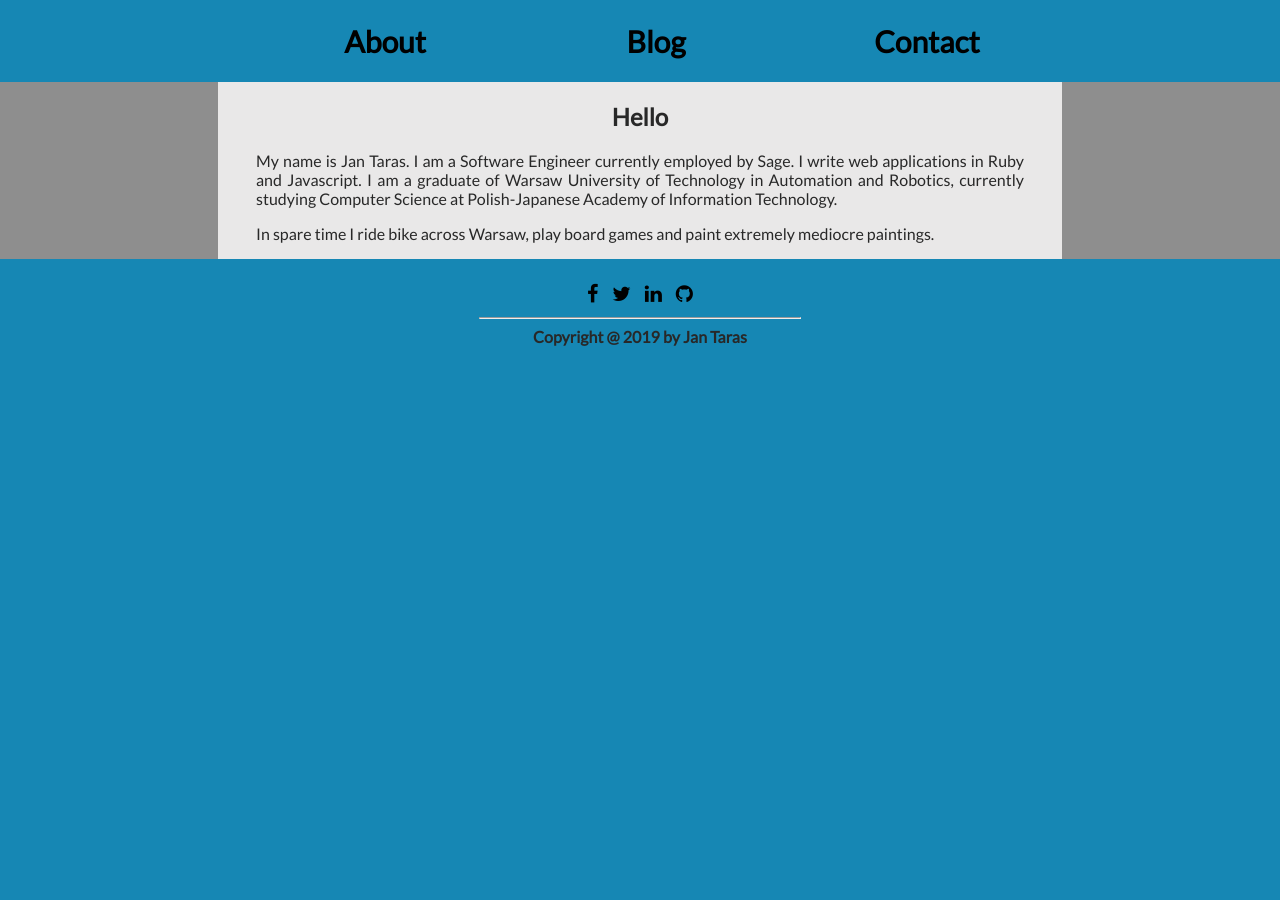
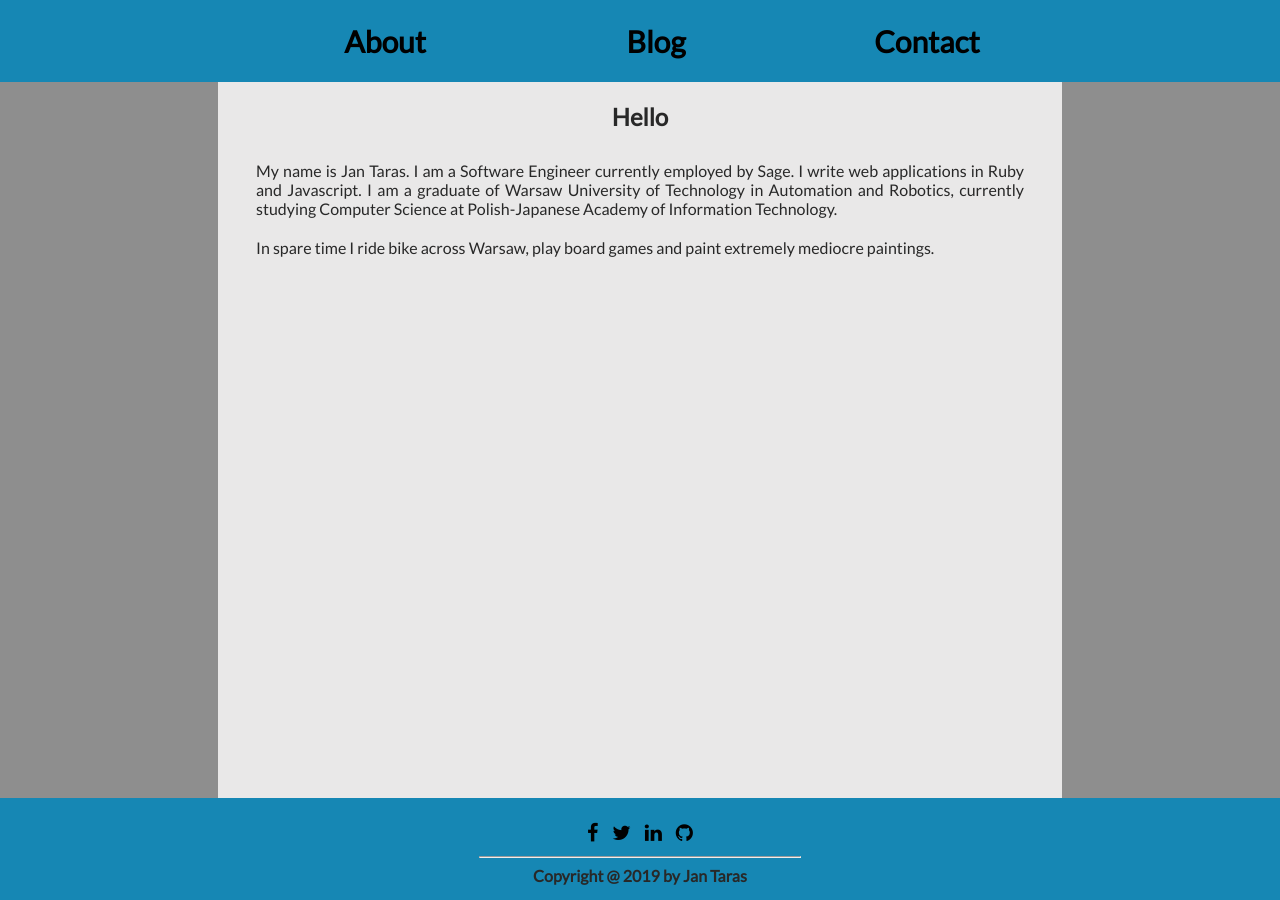
Before and after one commit to TarasJan/TarasJan.github.io, a Jekyll site: the page built from about.md, in a window 1280 px wide. Built offline with Jekyll 4.4.1, drawn with Linux system fonts in a browser that asks for light colours.

Commit message:
[Blog] Fixed the footer floating

```diff
--- a/about.md
+++ b/about.md
@@ -6,6 +6,13 @@ permalink: /about/
 
 # Hello
 
-My name is Jan Taras. I am a Software Engineer currently employed by Sage. I write web applications in Ruby and Javascript. I am a graduate of Warsaw University of Technology in Automation and Robotics, currently studying Computer Science at Polish-Japanese Academy of Information Technology.
+<section class="section">
+My name is Jan Taras.
+I am a Software Engineer currently employed by Sage.
+I write web applications in Ruby and Javascript.
+I am a graduate of Warsaw University of Technology in Automation and Robotics, currently studying Computer Science at Polish-Japanese Academy of Information Technology.
+</section>
 
+<section class="section">
 In spare time I ride bike across Warsaw, play board games and paint extremely mediocre paintings.
+</section>
--- a/jantar-theme/_sass/base.scss
+++ b/jantar-theme/_sass/base.scss
@@ -1,4 +1,8 @@
 body {
+    display: flex;
+    flex-direction: column;
+    align-items: stretch;
+    height: 100%;
     margin: 0px auto;
     text-align: center;
     background-color: $theme;
--- a/jantar-theme/_sass/blog.scss
+++ b/jantar-theme/_sass/blog.scss
@@ -20,6 +20,11 @@
     }
 }
 
+.section {
+    text-align: justify;
+    padding: 10px calc((100% - 768px)/2);
+}
+
 .post-excrept {
     &:first-letter {
         font-weight: bold;
--- a/jantar-theme/_sass/footer.scss
+++ b/jantar-theme/_sass/footer.scss
@@ -2,6 +2,8 @@
 footer {
     background-color: $theme;
     display: grid;
+    bottom: 0;
+    width: 100%;
 
     hr {
         width: 25%;
--- a/jantar-theme/_sass/jantar-theme.scss
+++ b/jantar-theme/_sass/jantar-theme.scss
@@ -12,7 +12,10 @@ table {
 .main_block {
     display: flex;
     align-items: stretch;
+    height: auto;
     background-color: $light_secondary;
+    flex-grow: 1;
+    justify-content: center;
     article {
         margin: 0px auto;
         width: 60%;
```
Also changed, not shown: index.md (+6 -1 lines).
